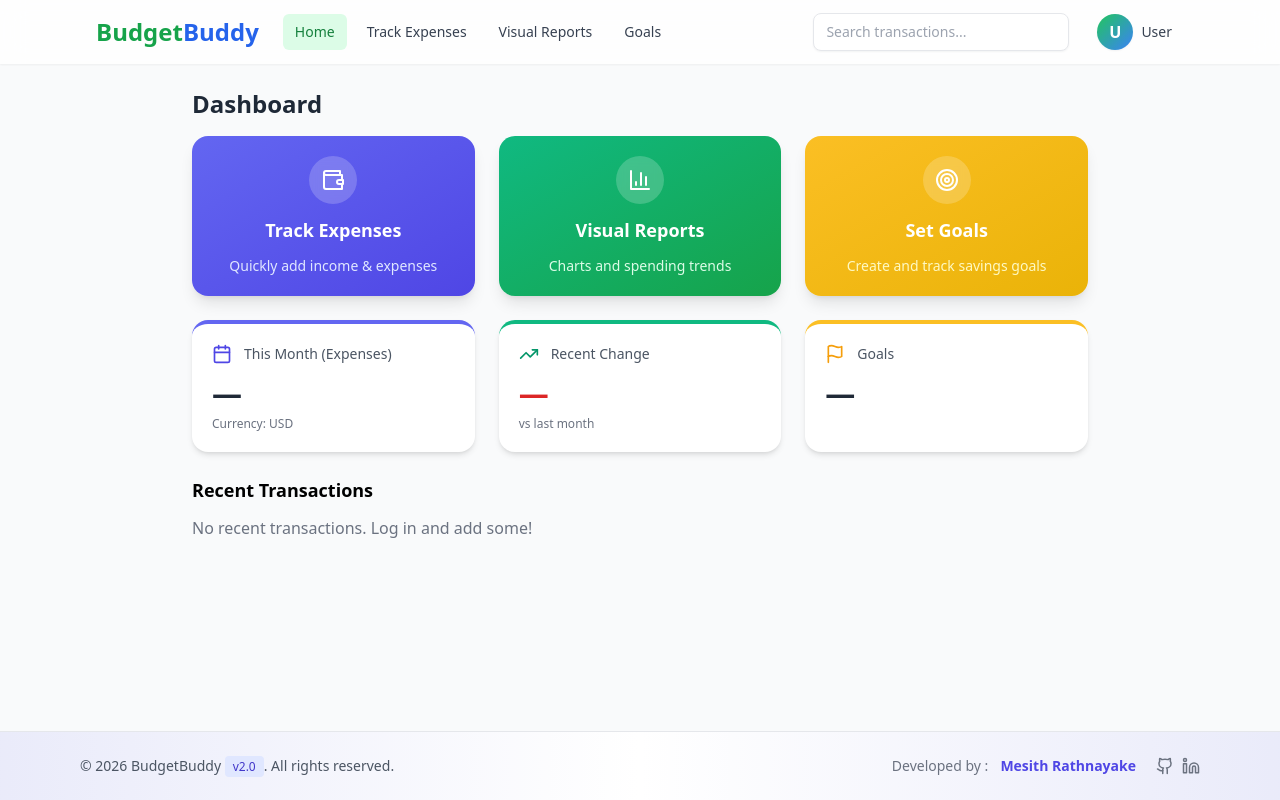
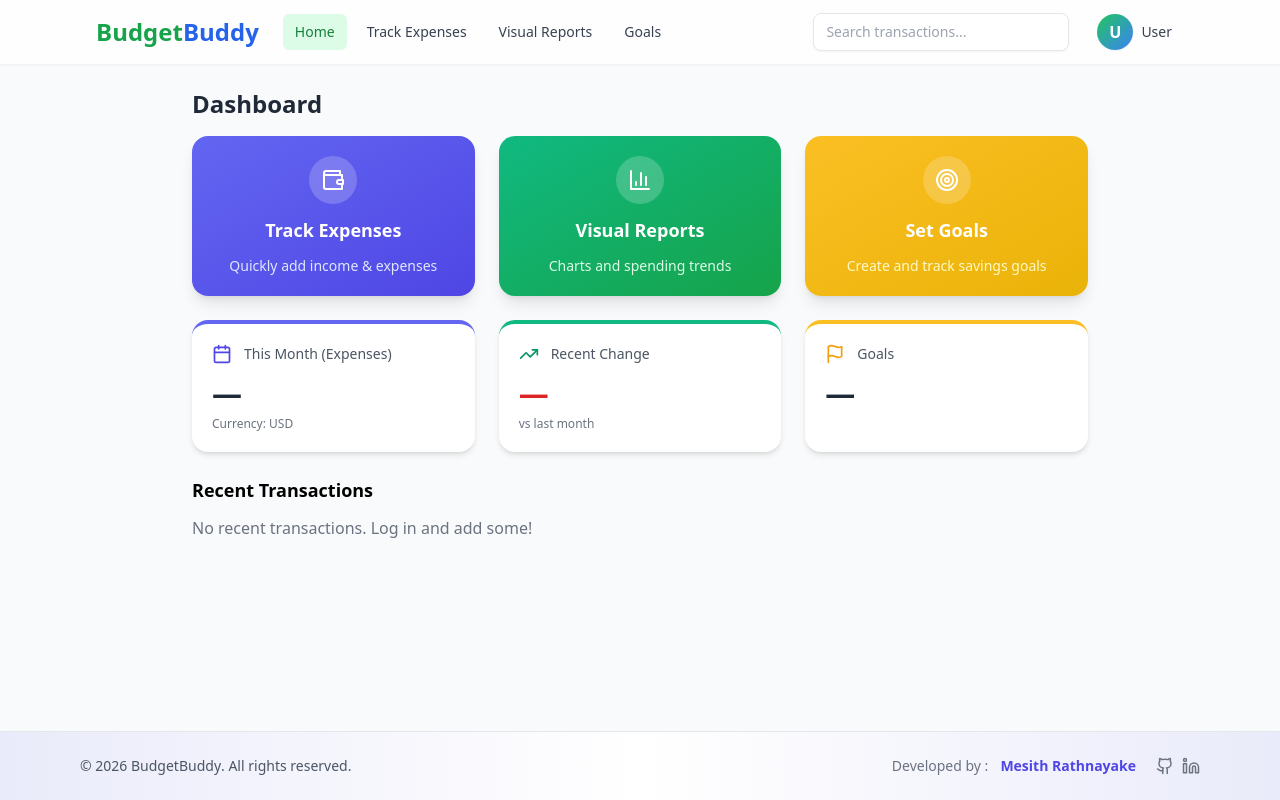
Before and after one commit to Mesit-Rathnayake/budgetbuddy, a React (Create React App) app in the folder front/: page /home in a window 1280 px wide. Built offline with nearby package versions, Linux system fonts and the light colour scheme.

Commit message:
Remove v2.0 badge from footer

```diff
--- a/front/src/components/Footer.js
+++ b/front/src/components/Footer.js
@@ -8,7 +8,7 @@ export default function Footer() {
 
         {/* Left Side */}
         <div className="text-center sm:text-left">
-          © {new Date().getFullYear()} <span className="font-medium">BudgetBuddy</span> <span className="text-xs bg-indigo-100 text-indigo-700 px-2 py-0.5 rounded">v2.0</span>. All rights reserved.
+          © {new Date().getFullYear()} <span className="font-medium">BudgetBuddy</span>. All rights reserved.
         </div>
 
         {/* Right Side */}
```
